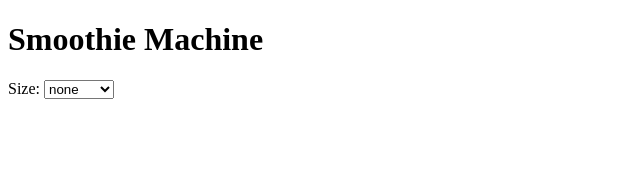
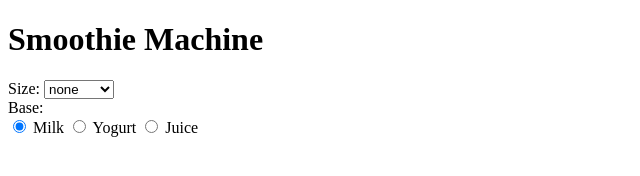
Before and after one commit to sokhalgourav/assignment2-java-script, a plain HTML site: page index.html in a window 1280 px wide. Shown: the whole page, without its empty margins (0-640 px from the left). Drawn offline with Linux system fonts and the light colour scheme.

Commit message:
i just added base

```diff
--- a/index.html
+++ b/index.html
@@ -20,3 +20,17 @@
                     <option value="large">Large</option>
                 </select>
             </div>
+
+            <div class="form-group">
+                <label>Base:</label>
+                <div>
+                    <input type="radio" id="milk" name="base" value="milk" checked>
+                    <label for="milk">Milk</label>
+
+                    <input type="radio" id="yogurt" name="base" value="yogurt">
+                    <label for="yogurt">Yogurt</label>
+
+                    <input type="radio" id="juice" name="base" value="juice">
+                    <label for="juice">Juice</label>
+                </div>
+            </div>
```
